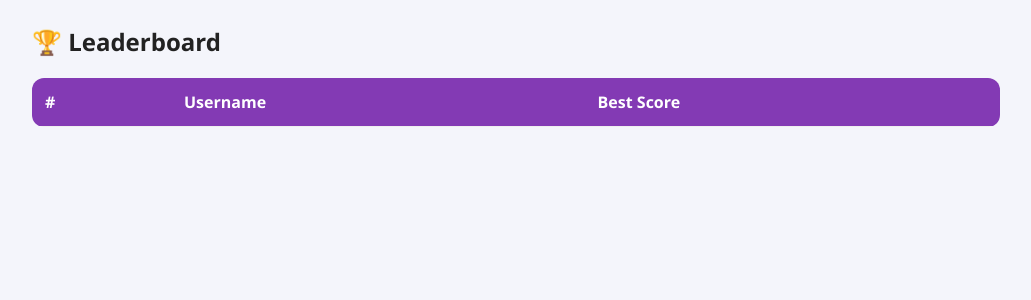
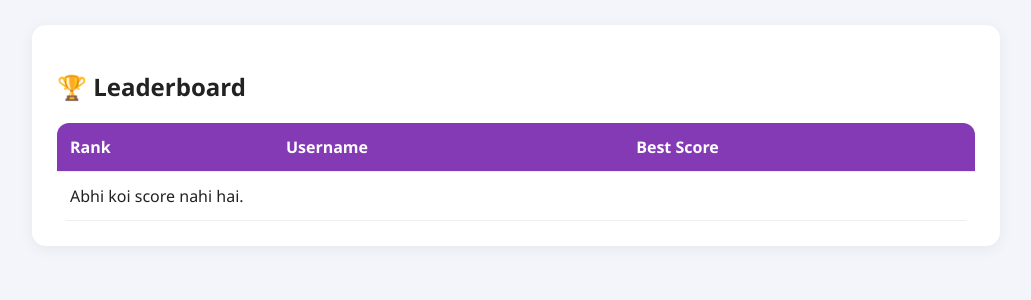
Before and after one commit to princekumar3232/Quizbuzz, a Flask app: page /leaderboard in a window 1280 px wide. Shown: the part 54-354 px from the top of the page, without its empty margins (124-1155 px from the left). Run offline with Flask 3, Linux system fonts and the light colour scheme; the visitor is signed in with stand-in values (Sample User, id 1); data that the repository does not hold is empty; some libraries are stand-ins or nearby versions.

Commit message:
Update leaderboard.html

```diff
--- a/templates/leaderboard.html
+++ b/templates/leaderboard.html
@@ -1,15 +1,61 @@
 {% extends "base.html" %}
-{% block title %}Leaderboard{% endblock %}
+
+{% block title %}
+Leaderboard
+{% endblock %}
+
 {% block content %}
+
+<div class="card">
+
     <h2>🏆 Leaderboard</h2>
+
     <table class="leaderboard-table">
-    <tr><th>#</th><th>Username</th><th>Best Score</th></tr>
+
+        <thead>
+
+            <tr>
+                <th>Rank</th>
+                <th>Username</th>
+                <th>Best Score</th>
+            </tr>
+
+        </thead>
+
+        <tbody>
+
             {% for user in top_users %}
+
             <tr>
-        <td>{{ loop.index }}</td>
-        <td>{{ user.username }}</td>
-        <td>{{ user.best_score }}</td>
+
+                <td>
+                    {{ loop.index }}
+                </td>
+
+                <td>
+                    {{ user.username }}
+                </td>
+
+                <td>
+                    {{ user.best_score }}
+                </td>
+
             </tr>
+
+            {% else %}
+
+            <tr>
+                <td colspan="3">
+                    Abhi koi score nahi hai.
+                </td>
+            </tr>
+
             {% endfor %}
+
+        </tbody>
+
     </table>
+
+</div>
+
 {% endblock %}
```
Lines whose indentation alone changed are shown as unchanged.
